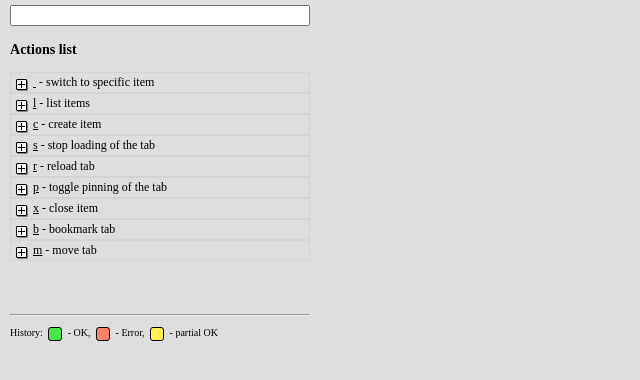
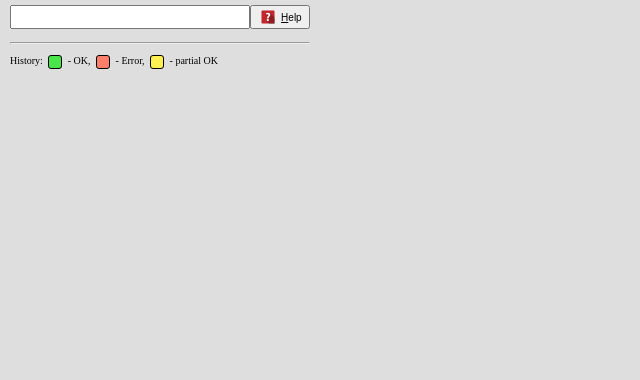
Before and after one commit to sin3t/BrowserPuppeteer, a website: page data/commandsPopup.html in a window 1280 px wide. Shown: the whole page, without its empty margins (0-640 px from the left). Drawn offline with Linux system fonts and the light colour scheme.

Commit message:
Added help button with accesskey support

```diff
--- a/data/commandsPopup.html
+++ b/data/commandsPopup.html
@@ -4,16 +4,20 @@
     <link href="commandsPopupStyle.css" rel="stylesheet" type="text/css">
   </head>
   <body tabindex="-1">
-    <input type="text" id="edit-box" tabindex="1">
+    <div id="commands-container">
+        <input type="text" id="edit-box" tabindex="1">
+        <button id="help-button" accesskey="h" tabindex="-1">
+            <img src="help-icon.png">
+            <span>Help</span>
+        </button>
+    </div>
     <div id="progress-container">
         <label id="progress-cmd"></label>
         <progress value="0" id="progress-bar"></progress>
         <label id="progress-info"></label>
     </div>
     <div id="msgInfo-container"></div>
-    <div id="data-container">
-        <object type="text/html" data="generated-docs.html" height="280"></object>
-    </div>
+    <div id="data-container"></div>
     <hr>
     <div id="history-container" tabindex="3">
         <label>
--- a/data/commandsPopupStyle.css
+++ b/data/commandsPopupStyle.css
@@ -1,6 +1,3 @@
-input {
-    width: 100%;
-}
 body {
     overflow: hidden;
     display: inline-block;
@@ -14,6 +11,30 @@ body {
     padding-bottom: 10px;
 }
 
+#commands-container {
+    display: flex;
+    margin-bottom: 5px;
+    vertical-align: middle;
+}
+#commands-container input {
+    float: left;
+    padding: 0px;
+    width: 80%;
+}
+#commands-container button > * {
+    display:inline-block;
+    vertical-align: middle;
+}
+#commands-container button span:first-letter {
+    text-decoration: underline;
+}
+#commands-container button {
+    float: right;
+    padding: 0px;
+    font-size: 10px;
+    width: 60px;
+    cursor: pointer;
+}
 #data-container table {
     width: 100%;
     border-collapse: collapse;
```
Also changed, not shown: data/commandsPopupLogic.js (+33 -14 lines), data/help-icon.png (added).
